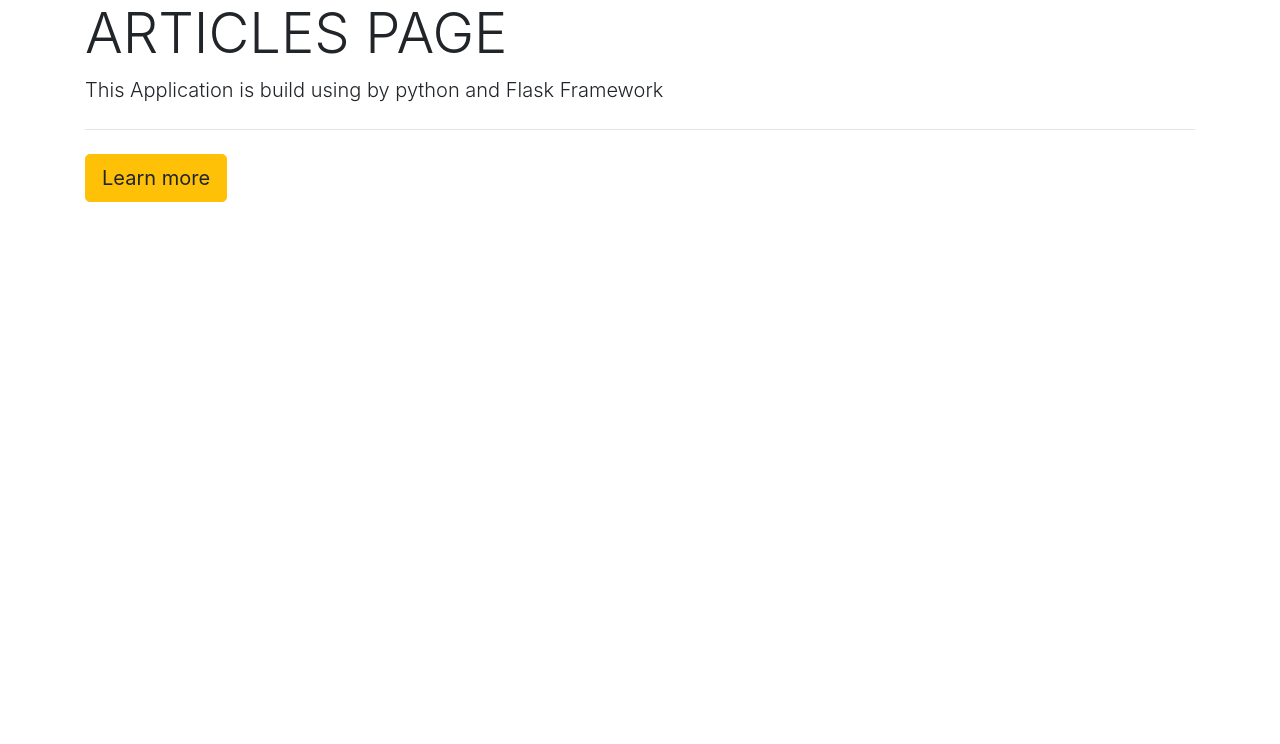
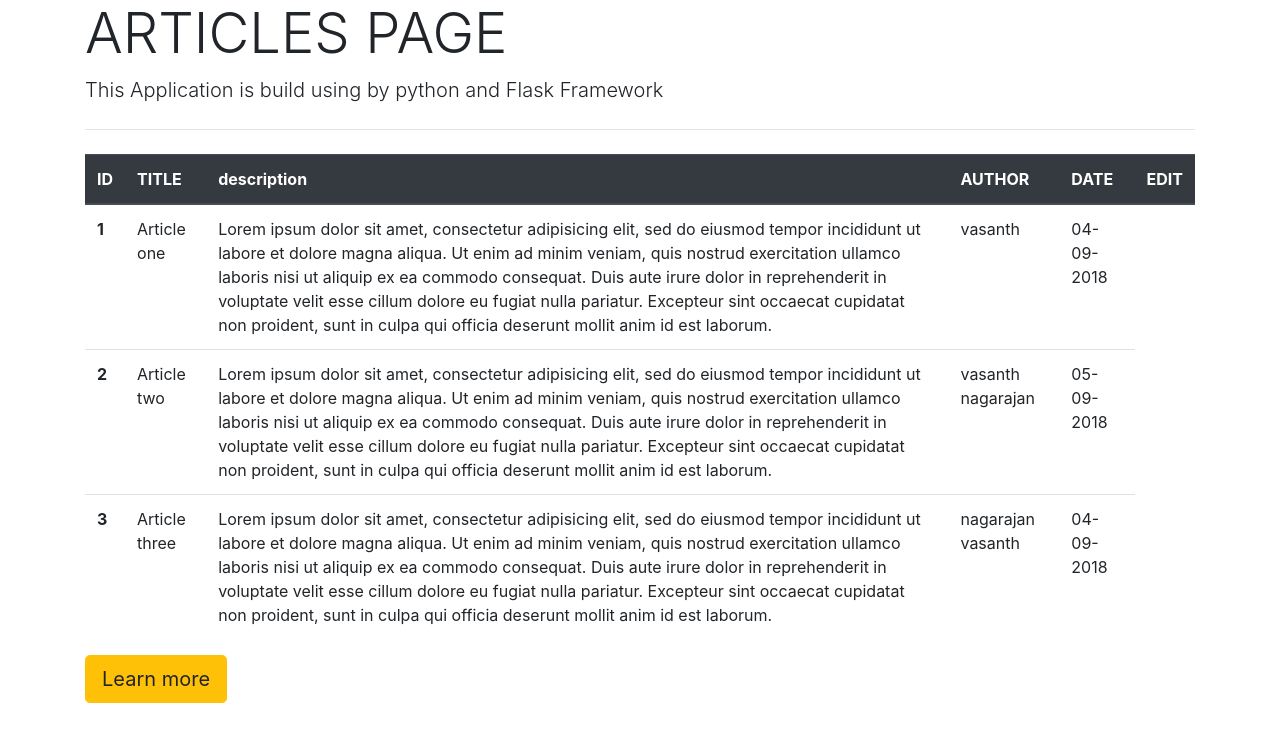
Before and after one commit to cook1804/flask_web, a Flask app: page /articles in a window 1280 px wide. Shown: the part 56-800 px from the top of the page. Run offline with Flask 2, Linux system fonts and the light colour scheme; some libraries are stand-ins or nearby versions.

Commit message:
리스트 처리 articles.html for 문

```diff
--- a/app.py
+++ b/app.py
@@ -1,5 +1,5 @@
 from flask import Flask ,  render_template
-
+from data import Articles
 
 app = Flask(__name__)
 
@@ -16,7 +16,9 @@ def about():
 
 @app.route('/articles')
 def articles():
-    return render_template("articles.html",hello = "Gary Kim")
+    articles = Articles()
+    # print(articles[0]['title'])
+    return render_template("articles.html",articles = articles)
 
 if __name__ == '__main__':   # 여기서 부터 시작.
     app.run()
--- /dev/null
+++ b/data.py
@@ -0,0 +1,5 @@
+def Articles():
+    articles = [  {  'id': 1,  'title':'Article one',  'body':'Lorem ipsum dolor sit amet, consectetur adipisicing elit, sed do eiusmod tempor incididunt ut labore et dolore magna aliqua. Ut enim ad minim veniam, quis nostrud exercitation ullamco laboris nisi ut aliquip ex ea commodo consequat. Duis aute irure dolor in reprehenderit in voluptate velit esse cillum dolore eu fugiat nulla pariatur. Excepteur sint occaecat cupidatat non proident, sunt in culpa qui officia deserunt mollit anim id est laborum.',  'author':'vasanth',  'create_date':'04-09-2018',  },
+ {  'id': 2,  'title':'Article two',  'body':'Lorem ipsum dolor sit amet, consectetur adipisicing elit, sed do eiusmod tempor incididunt ut labore et dolore magna aliqua. Ut enim ad minim veniam, quis nostrud exercitation ullamco laboris nisi ut aliquip ex ea commodo consequat. Duis aute irure dolor in reprehenderit  in voluptate velit esse cillum dolore eu fugiat nulla pariatur. Excepteur sint occaecat cupidatat non proident, sunt in culpa qui officia deserunt mollit anim id est laborum.',  'author':'vasanth nagarajan',  'create_date':'05-09-2018',  },
+{  'id': 3,  'title':'Article three',  'body':'Lorem ipsum dolor sit amet, consectetur adipisicing elit, sed do eiusmod tempor incididunt ut labore et dolore magna aliqua. Ut enim ad minim veniam, quis nostrud exercitation ullamco laboris nisi ut aliquip ex ea commodo consequat. Duis aute irure dolor in reprehenderit in voluptate velit esse cillum dolore eu fugiat nulla pariatur. Excepteur sint occaecat cupidatat non proident, sunt in culpa qui officia deserunt mollit anim id est laborum.',  'author':'nagarajan vasanth',  'create_date':'04-09-2018',  } ]
+    return articles
--- a/templates/articles.html
+++ b/templates/articles.html
@@ -3,5 +3,33 @@
 <h1 class="display-4">ARTICLES PAGE</h1>
 <p class="lead">This Application is build using by python and Flask Framework</p>
 <hr class="my-4">
+
+
+<table class="table" style="width:100% ">
+    <thead class="thead-dark">
+    <tr>
+      <th scope="col">ID</th>
+      <th scope="col">TITLE</th>
+      <th scope="col">description</th>
+      <th scope="col">AUTHOR</th>
+      <th scope="col">DATE</th>
+      <th scope="col">EDIT</th>
+    </tr>
+    </thead>
+    <tbody>
+        {% for article in articles %}
+      <tr>
+        <th scope="col">{{article['id']}}</th>
+        <td scope="col">{{article['title']}}</td>
+        <td scope="col">{{article['body']}}</td>
+        <td scope="col">{{article['author']}}</td>
+        <td scope="col">{{article['create_date']}}</td>
+      </tr>
+        {% endfor %}
+    </tbody>
+
+
+
+  </table>
 <a class="btn btn-warning btn-lg" href="#" role="button">Learn more</a>
 {% endblock %}
```
